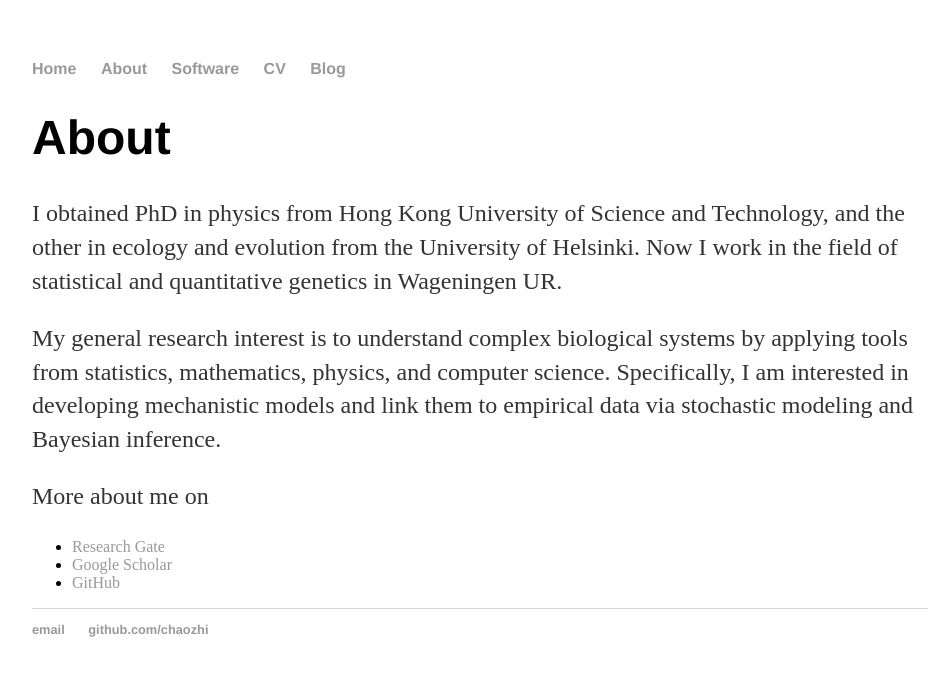
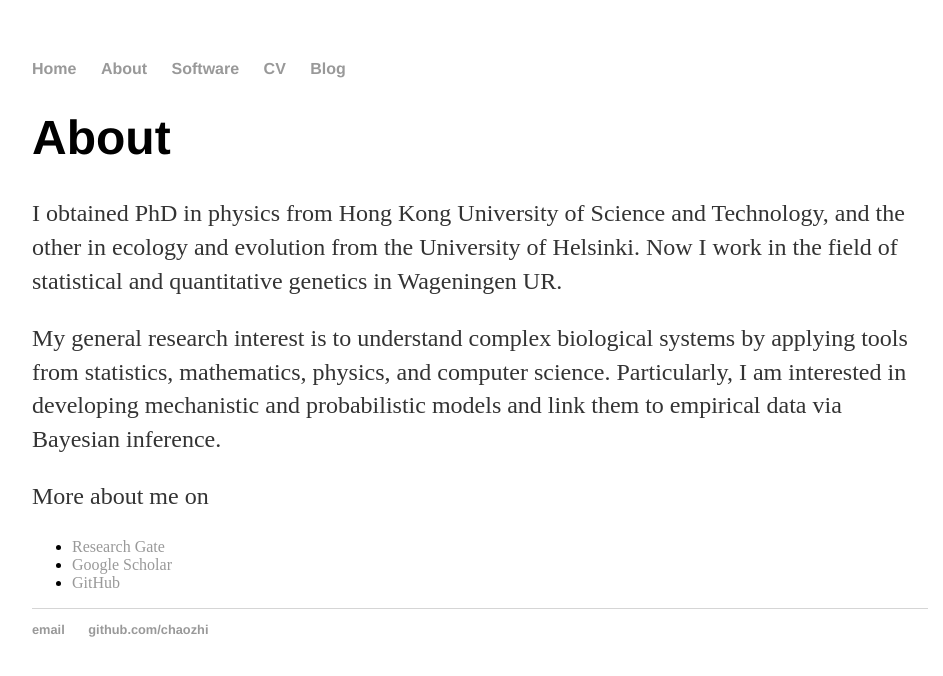
Before and after one commit to chaozhi/chaozhi.github.io, a Jekyll site: the page built from about/index.html, in a window 1280 px wide. Shown: the top 676 px of the page, without its empty margins (160-1103 px from the left). Built offline with Jekyll 4.4.1, drawn with Linux system fonts in a browser that asks for light colours.

Commit message:
Update index.html

```diff
--- a/about/index.html
+++ b/about/index.html
@@ -7,7 +7,7 @@
 <h1>About</h1>
 <p>I obtained PhD in physics from Hong Kong University of Science and Technology, and the other in ecology and evolution from the University of Helsinki. Now I work in the field of statistical and quantitative genetics in Wageningen UR. </p>
 
-<p>My general research interest is to understand complex biological systems by applying tools from statistics, mathematics, physics, and computer science. Specifically, I am interested in developing mechanistic models and link them to empirical data via stochastic modeling and Bayesian inference.</p>
+<p>My general research interest is to understand complex biological systems by applying tools from statistics, mathematics, physics, and computer science. Particularly, I am interested in developing mechanistic and probabilistic models and link them to empirical data via Bayesian inference.</p>
 
 <p>More about me on</p>
 <ul class="contacts">
```
